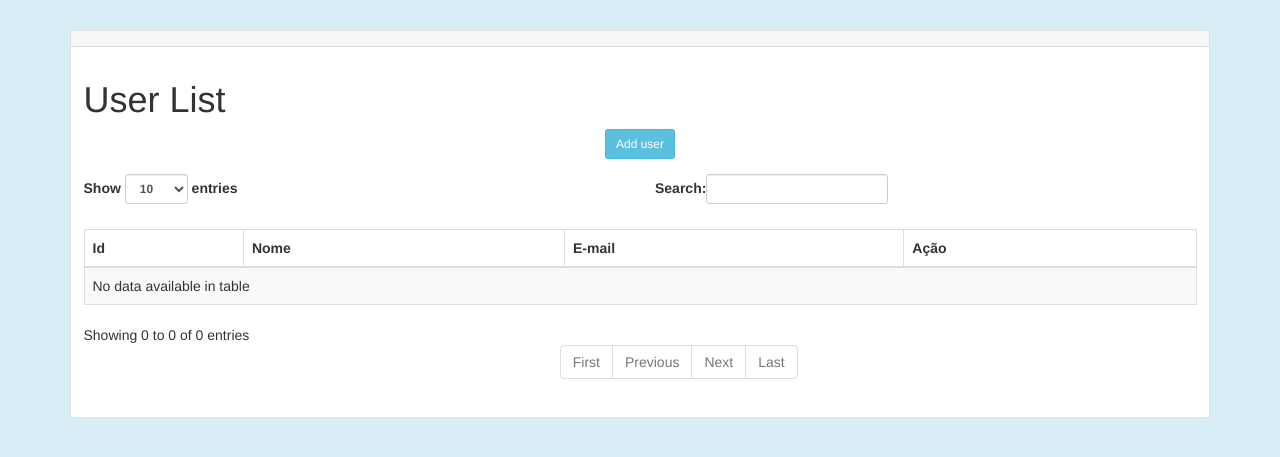
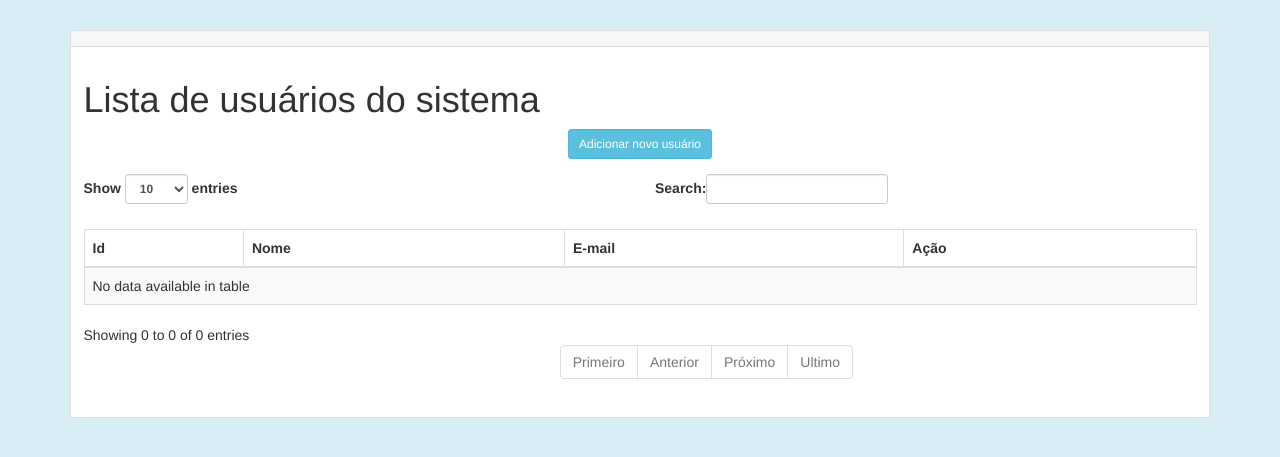
Before and after one commit to Os-Cupinxa/Telegram-Shop-Bot, a Django app: template web/app/frontend/templates/main/users/all.html in a window 1280 px wide. Shown: the top 457 px of the page. Run offline with Django 5.2, Linux system fonts and the light colour scheme; the template is opened without the code that fills it, so the values that code supplies are empty; some libraries are stand-ins or nearby versions.

Commit message:
feat: user page translate

```diff
--- a/web/app/frontend/templates/main/users/add.html
+++ b/web/app/frontend/templates/main/users/add.html
@@ -27,7 +27,7 @@
   </div>
 
   <div class="form-group row">
-    <label class="col-sm-2">Password:</label>
+    <label class="col-sm-2">Senha:</label>
     <div class="col-sm-10">
       <input type="password" class="form-control" name="password" value="{{ user.password }}">
       {% if form.password.errors %}
@@ -36,11 +36,11 @@
     </div>
   </div>
 
-  <button class="btn btn-success" type="submit">Create</button>
+  <button class="btn btn-success" type="submit">Criar</button>
 </form>
 
 <form method="get" action="{% url 'users_list' %}">
-  <button class="btn btn-info" type="submit">Back</button>
+  <button class="btn btn-info" type="submit">Voltar</button>
 </form>
 
 {% endblock %}
--- a/web/app/frontend/templates/main/users/all.html
+++ b/web/app/frontend/templates/main/users/all.html
@@ -2,10 +2,10 @@
 {% load static %}
 
 {% block content %}
-<h1>User List</h1>
+<h1>Lista de usuários do sistema</h1>
 
 <center class="mb-4">
-  <a class="btn btn-sm btn-info" href="{% url 'users_add' %}">Add user</a>
+  <a class="btn btn-sm btn-info" href="{% url 'users_add' %}">Adicionar novo usuário</a>
 </center>
 
 <table id="users" class="table table-striped table-bordered" cellspacing="0" width="100%">
@@ -51,10 +51,10 @@
           '<option value="-1">All</option>' +
           '</select> entries',
         "paginate": {
-          "first": "First",
-          "last": "Last",
-          "next": "Next",
-          "previous": "Previous"
+          "first": "Primeiro",
+          "last": "Ultimo",
+          "next": "Próximo",
+          "previous": "Anterior"
         }
       },
       "responsive": true
```
Also changed, not shown: web/app/frontend/templates/main/users/edit.html (+6 -6 lines).
